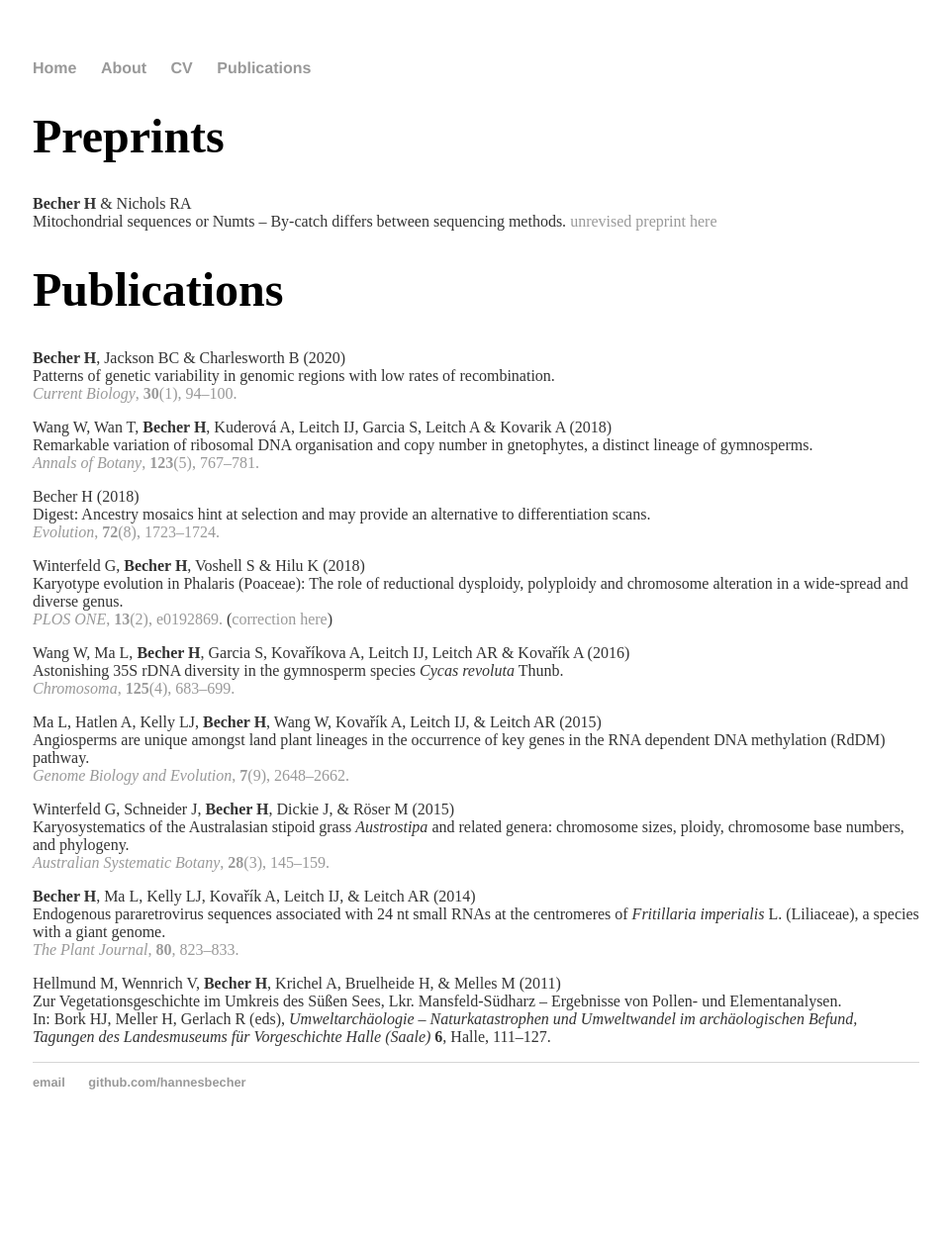
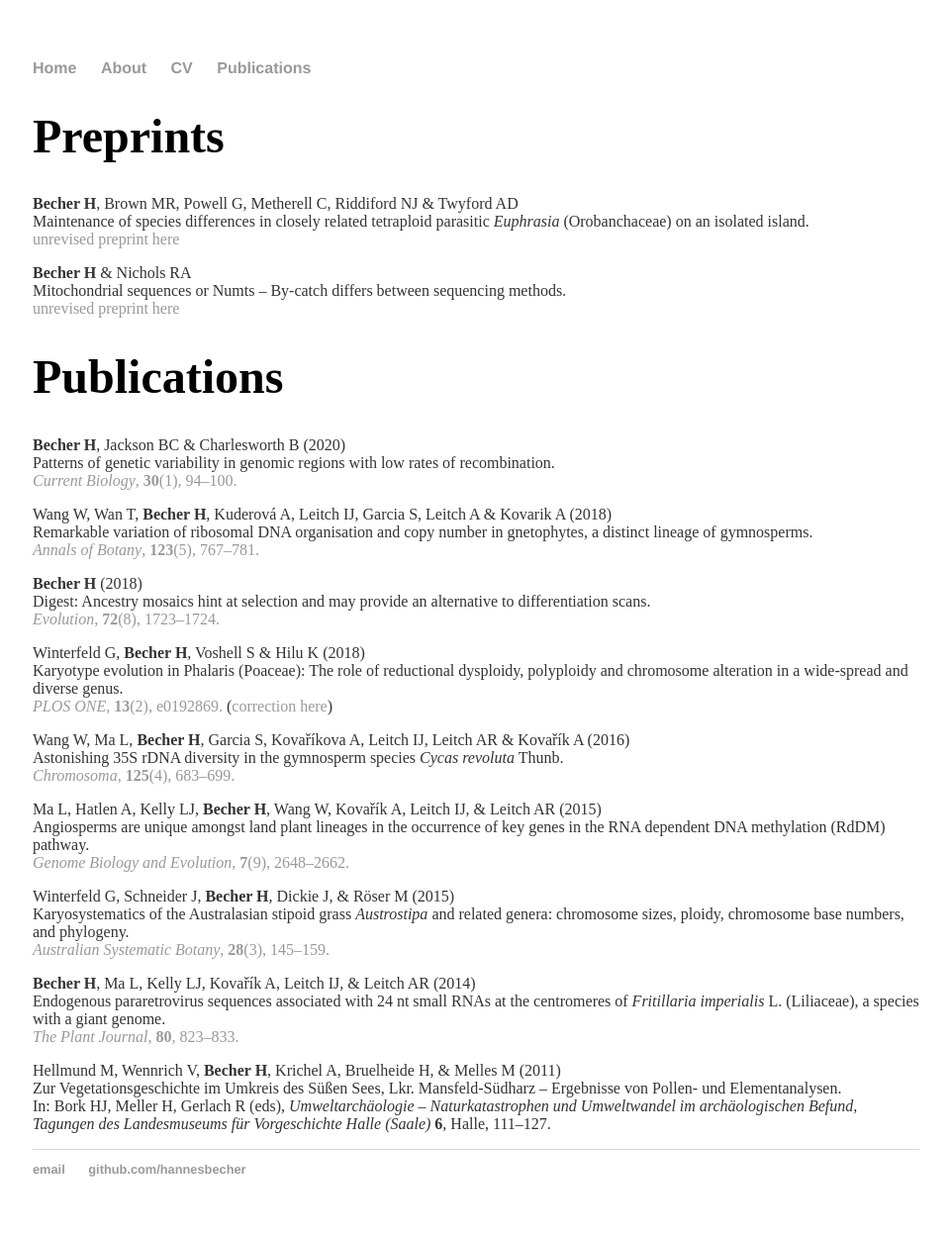
Before and after one commit to hannesbecher/hannesbecher.github.io, a Jekyll site: the page built from publications/index.md, in a window 1280 px wide. Shown: the whole page at 99% size, without its empty margins (159-1119 px from the left). Built offline with Jekyll 4.4.1, drawn with Linux system fonts in a browser that asks for light colours; before the commit the page ends 1161 px from its top, so only the background shows below that.

Commit message:
Update index.md

```diff
--- a/publications/index.md
+++ b/publications/index.md
@@ -6,8 +6,13 @@ title: Hannes Becher - Publications
 # Preprints
 
 
+**Becher H**, Brown MR, Powell G, Metherell C, Riddiford NJ & Twyford AD
+Maintenance of species differences in closely related tetraploid parasitic *Euphrasia* (Orobanchaceae) on an isolated island.
+[unrevised preprint here](https://www.biorxiv.org/content/10.1101/2020.04.29.067579v1)
+
 **Becher H** & Nichols RA
-Mitochondrial sequences or Numts – By-catch differs between sequencing methods. [unrevised preprint here](https://www.biorxiv.org/content/10.1101/739805v1)
+Mitochondrial sequences or Numts – By-catch differs between sequencing methods.
+[unrevised preprint here](https://www.biorxiv.org/content/10.1101/739805v1)
 
 
 
@@ -21,7 +26,7 @@ Wang W, Wan T, **Becher H**, Kuderová A, Leitch IJ, Garcia S, Leitch A & Kovari
 Remarkable variation of ribosomal DNA organisation and copy number in gnetophytes, a distinct lineage of gymnosperms.
 [*Annals of Botany*, **123**(5), 767--781.](https://doi.org/10.1093/aob/mcy172)
 
-Becher H (2018)
+**Becher H** (2018)
 Digest: Ancestry mosaics hint at selection and may provide an alternative to differentiation scans.
 [*Evolution*, **72**(8), 1723--1724.](https://doi.org/10.1111/evo.13549)
 
```
